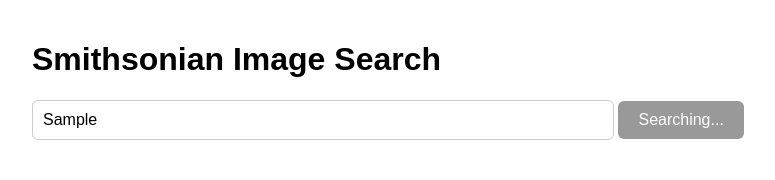
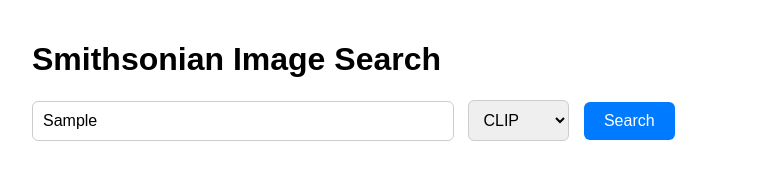
Before and after one commit to shrnik/clipsonian, a plain HTML site: page index.html in a window 1280 px wide. Both pictures are taken after typing "Sample" into the empty fields and a click on the button "Search". Shown: the whole page, without its empty margins (208-983 px from the left). Drawn offline with Linux system fonts and the light colour scheme; no server answers.

Commit message:
Update index.html

```diff
--- a/index.html
+++ b/index.html
@@ -11,12 +11,15 @@
       max-width: 800px;
       margin: auto;
     }
-    input[type="text"] {
-      width: 70%;
+    input[type="text"], select {
       padding: 10px;
       font-size: 16px;
       border: 1px solid #ccc;
       border-radius: 6px;
+      margin-right: 10px;
+    }
+    input[type="text"] {
+      width: 50%;
     }
     button {
       padding: 10px 20px;
@@ -48,6 +51,10 @@
 <body>
   <h1>Smithsonian Image Search</h1>
   <input type="text" id="queryInput" placeholder="Enter search query..." />
+  <select id="modelSelect">
+    <option value="clip">CLIP</option>
+    <option value="bioclip">BioCLIP</option>
+  </select>
   <button id="searchButton">Search</button>
 
   <div class="image-grid" id="imageGrid"></div>
@@ -55,20 +62,23 @@
   <script>
     const searchButton = document.getElementById("searchButton");
     const queryInput = document.getElementById("queryInput");
+    const modelSelect = document.getElementById("modelSelect");
     const imageGrid = document.getElementById("imageGrid");
 
-    searchButton.addEventListener("click", async () => {
-      const query = queryInput.value;
+    async function performSearch() {
+      const query = queryInput.value.trim();
+      const model = modelSelect.value;
       if (!query) return;
 
       searchButton.disabled = true;
       searchButton.textContent = "Searching...";
       imageGrid.innerHTML = "";
 
+      try {
         const response = await fetch("https://clipsonian.worldscope.live/api/search", {
           method: "POST",
           headers: { "Content-Type": "application/json" },
-        body: JSON.stringify({ query })
+          body: JSON.stringify({ query, model })
         });
 
         const results = await response.json();
@@ -82,9 +92,20 @@
           img.src = url;
           imageGrid.appendChild(img);
         });
+      } catch (error) {
+        console.error("Search failed:", error);
+      }
 
       searchButton.disabled = false;
       searchButton.textContent = "Search";
+    }
+
+    searchButton.addEventListener("click", performSearch);
+
+    queryInput.addEventListener("keydown", (event) => {
+      if (event.key === "Enter") {
+        performSearch();
+      }
     });
   </script>
 </body>
```
Lines whose indentation alone changed are shown as unchanged.
